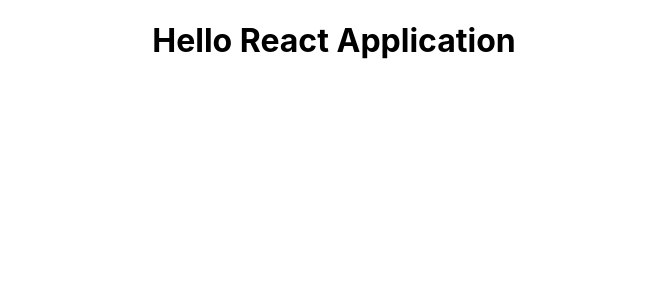
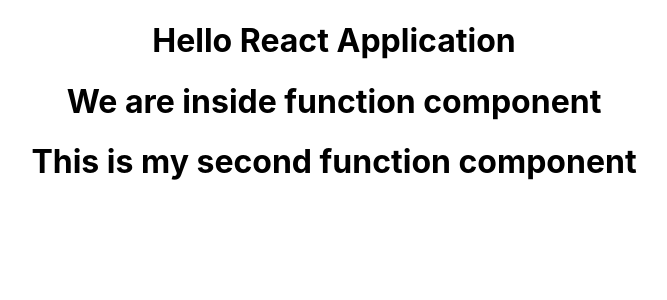
Before and after one commit to JimAdediran/News_site, a React (Create React App) app in the folder Frontend/news_site/: page / in a window 1280 px wide. Shown: the top 300 px of the page, without its empty margins (306-973 px from the left). Built offline with nearby package versions, Linux system fonts and the light colour scheme.

Commit message:
created FunComponent.js returns text field

```diff
--- a/Frontend/news_site/src/App.js
+++ b/Frontend/news_site/src/App.js
@@ -1,10 +1,14 @@
 import logo from './logo.svg';
 import './App.css';
+import Hello from './components/Hello';
+import FunComponent from './components/FunComponent';
 
 function App() {
   return (
     <div className="App">
       <h1>Hello React Application</h1>
+      <Hello/>
+      <FunComponent/>
     </div>
   );
 }
--- /dev/null
+++ b/Frontend/news_site/src/components/FunComponent.js
@@ -0,0 +1,10 @@
+import React from "react";
+
+
+function FunComponent() {
+    return(
+        <h1>This is my second function component</h1>
+    )
+}
+
+export default FunComponent;
--- a/Frontend/news_site/src/components/Hello.js
+++ b/Frontend/news_site/src/components/Hello.js
@@ -9,3 +9,5 @@
     )
 
 }
+
+export default Hello;
```
